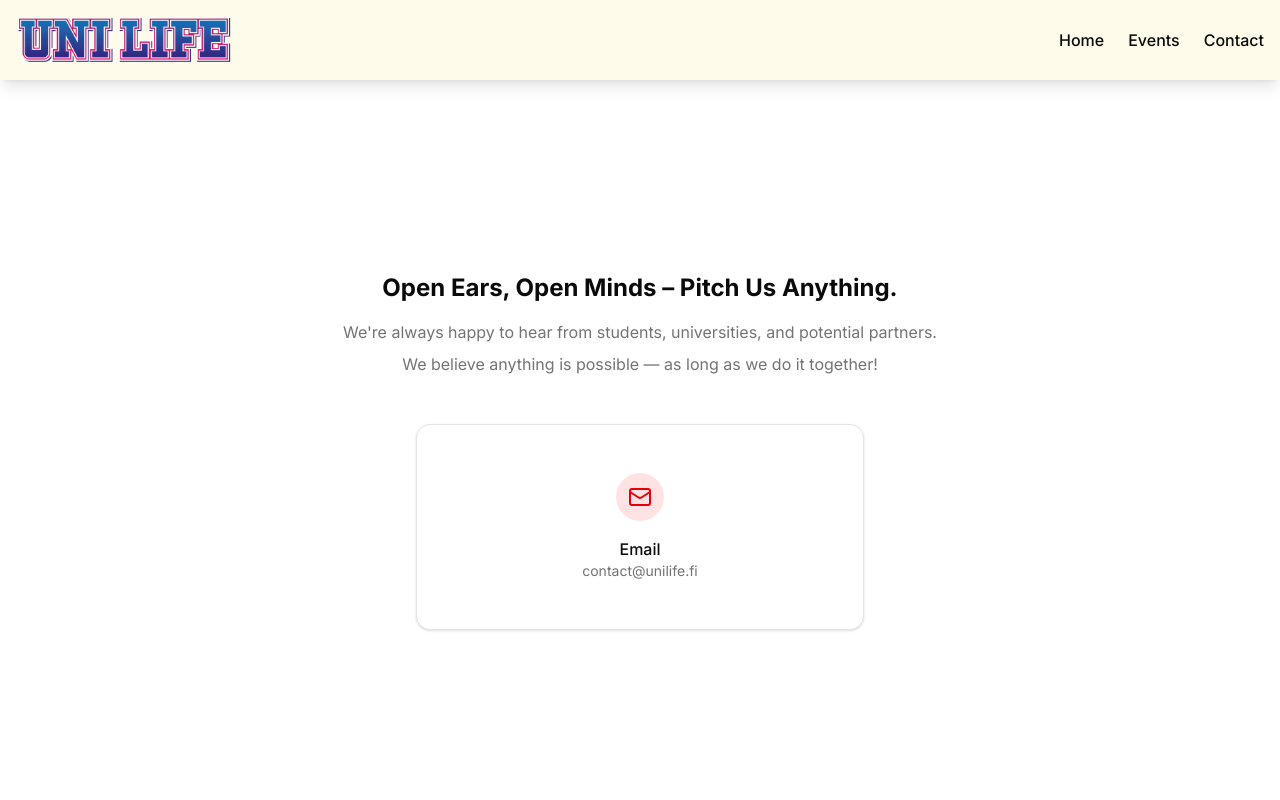
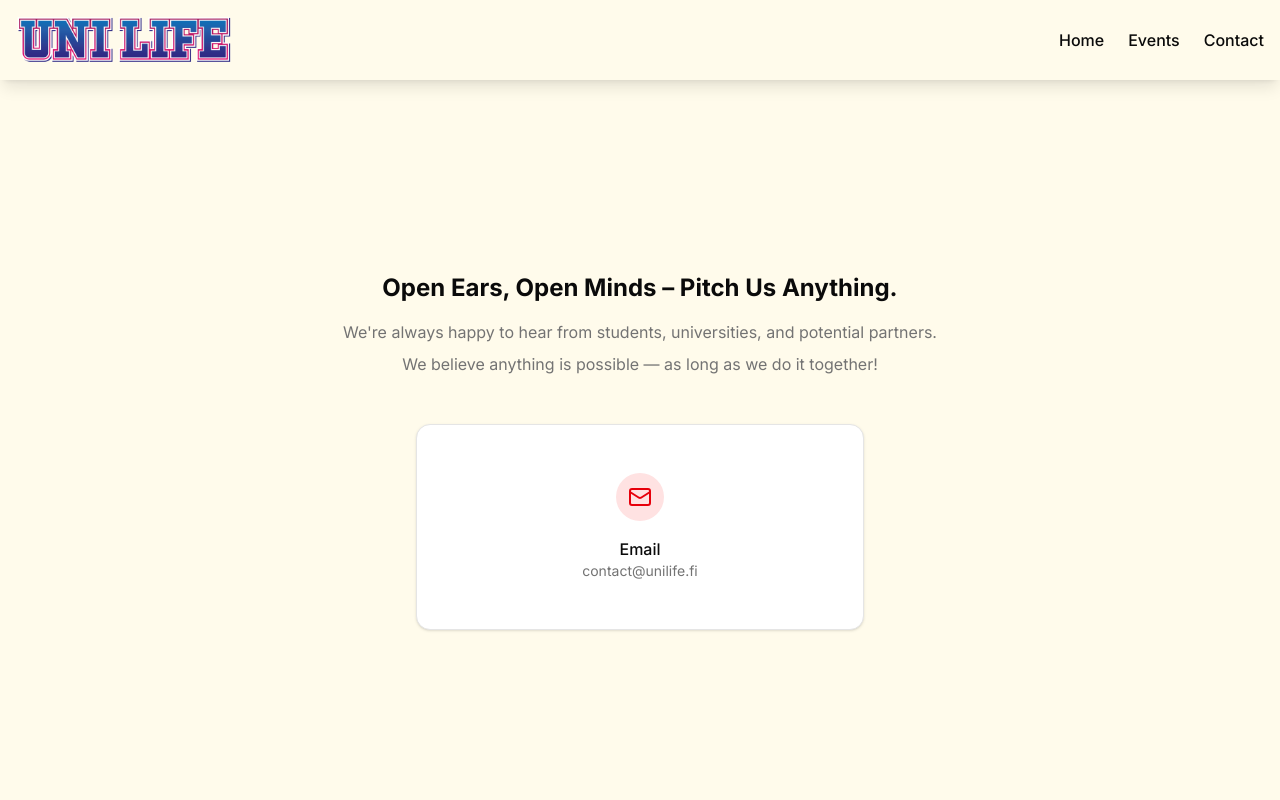
Before and after one commit to strengv1/unilife, a Next.js app: page /contact in a window 1280 px wide. Shown: the top 800 px of the page. Built offline with nearby package versions, Linux system fonts and the light colour scheme.

Commit message:
fix horizontal scroll

```diff
--- a/src/app/contact/page.tsx
+++ b/src/app/contact/page.tsx
@@ -5,7 +5,7 @@ import { Mail } from "lucide-react"
 
 export default function ContactPage() {
   return (
-    <div className="flex min-h-screen flex-col">
+    <div className="flex min-h-screen flex-col bg-amber-50">
       <Navbar />
       <main className="flex-1">
         {/* Contact Info */}
--- a/src/app/globals.css
+++ b/src/app/globals.css
@@ -120,3 +120,8 @@
     @apply bg-background text-foreground;
   }
 }
+
+/*
+* {
+  border: 1px solid red;
+} */
--- a/src/app/page.tsx
+++ b/src/app/page.tsx
@@ -24,7 +24,7 @@ export default function Home() {
               className="object-cover opacity-70"
               priority
             />
-            <div className="w-full h-full relative z-20 flex flex-col
+            <div className="h-full relative z-20 flex flex-col
               items-center justify-center text-center text-white
               px-4 pt-10 xl:mx-5
             ">
```
